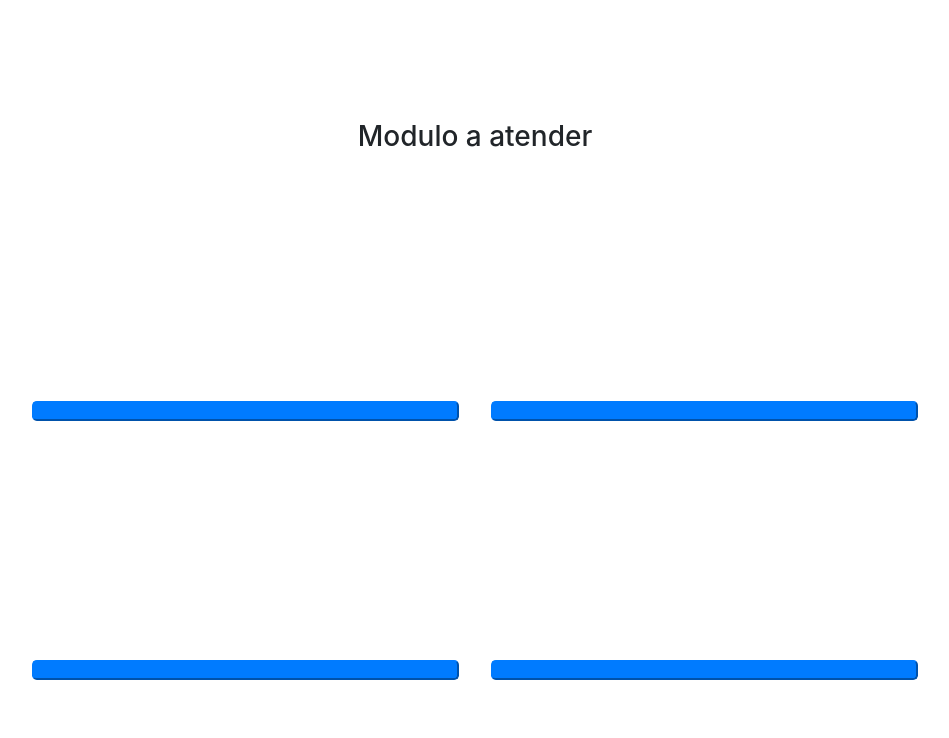
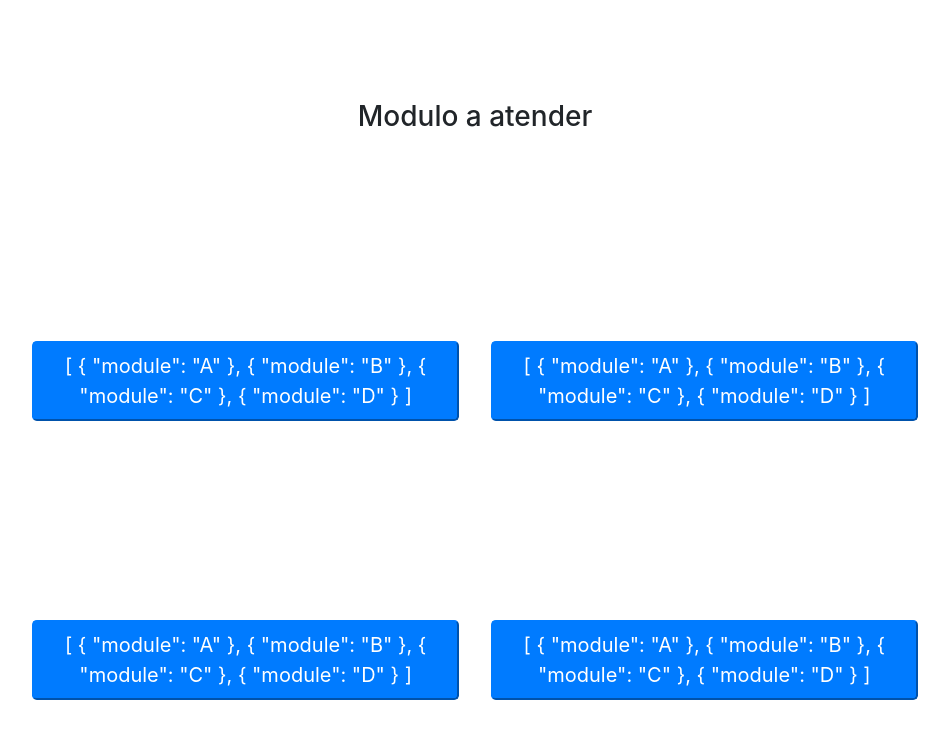
Before and after one commit to JavierSR/turnos, a website: page public/atencion.html in a window 1280 px wide. Shown: the whole page, without its empty margins (165-1114 px from the left). Drawn offline with nearby package versions, Linux system fonts and the light colour scheme.

Commit message:
Update atencion.html

```diff
--- a/public/atencion.html
+++ b/public/atencion.html
@@ -13,7 +13,7 @@
     <div class="app">
         <div v-if="screens.active === 'home'" class="row m-0 vh-100 text-center align-items-center justify-content-center">
             <h3 class="col-12">Modulo a atender</h3>
-            <button v-for="m in moduleList" v-on:click="displayAtend" class="col-4 btn-lg btn-primary mx-3">{{moduleList.m}}</button>
+            <button v-for="m in moduleList" v-on:click="displayAtend" class="col-4 btn-lg btn-primary mx-3">{{moduleList}}</button>
         </div>
 
         <div v-if="screens.active === 'Atend'" class="row m-0 vh-100 text-center align-items-center justify-content-center">
```
